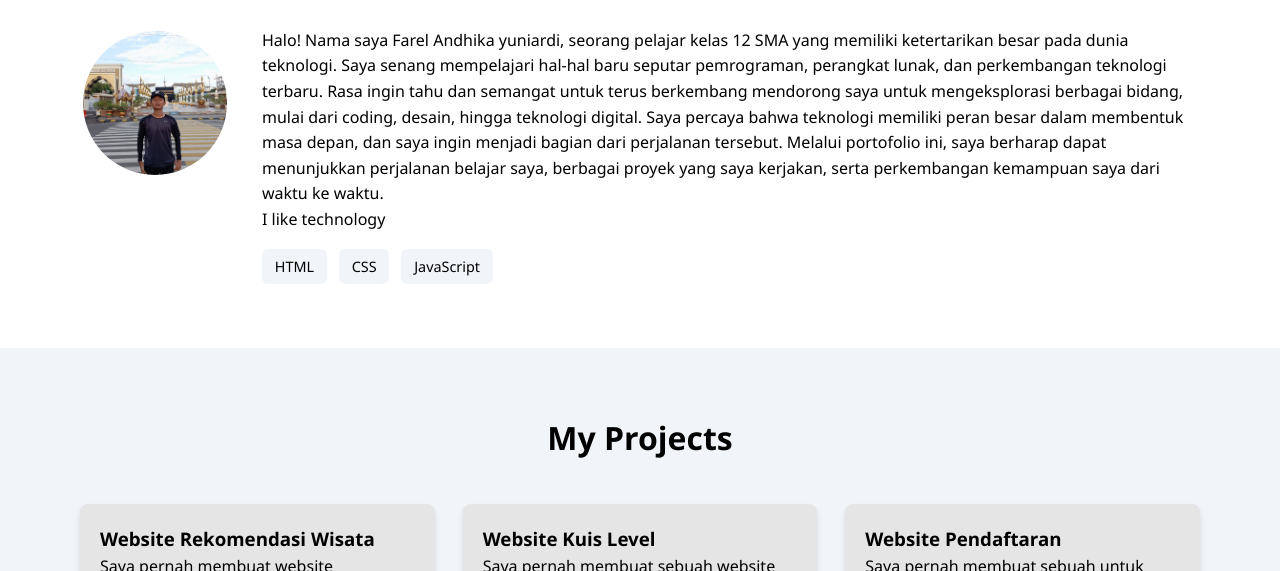
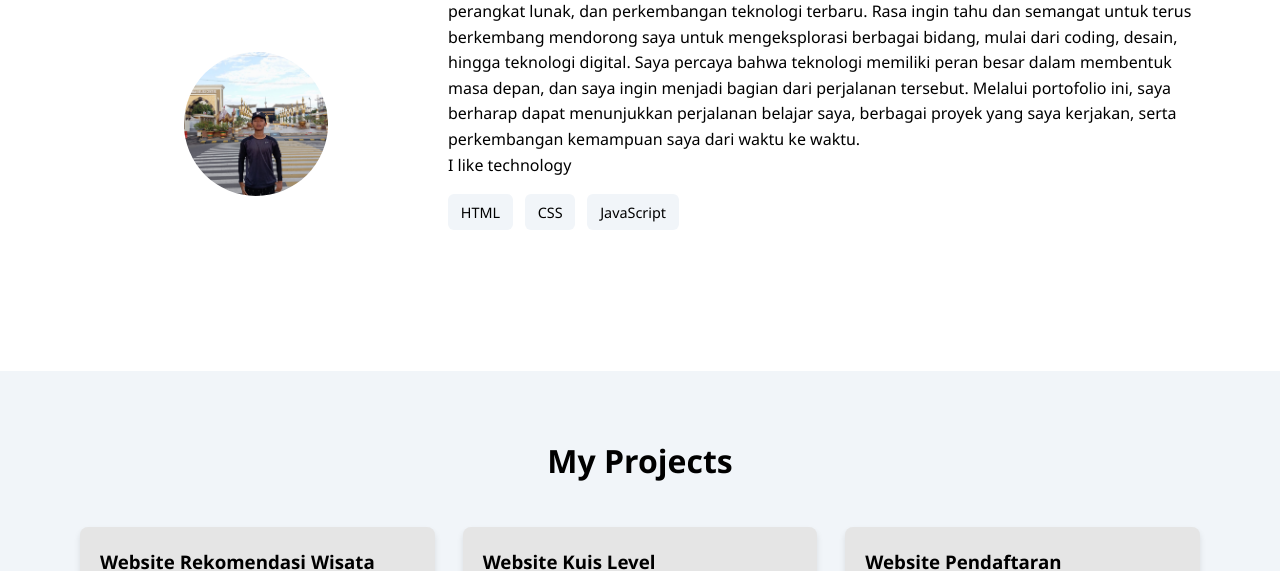
Before and after one commit to Farelandhika/portofolio., a plain HTML site: page index.html in a window 1280 px wide. Shown: the part 631-1202 px from the top of the page. Drawn offline with Linux system fonts and the light colour scheme.

Commit message:
Update style.css

```diff
--- a/style.css
+++ b/style.css
@@ -117,7 +117,7 @@
 
 /* About */
 #about {
-    padding-top: 6rem; /* kompensasi header fixed */
+    padding-top: 1rem; /* kompensasi header fixed */
   }
 
   #about .section-title {
@@ -127,13 +127,22 @@
 
   .about-content {
     display: flex;
-    align-items: flex-start; /* agar teks sejajar atas dengan foto */
-    gap: 2rem;
+    align-items: center; /* agar teks sejajar atas dengan foto */
+    gap: 1rem;
     flex-wrap: wrap; /* memungkinkan pindah baris di layar sangat kecil */
+    justify-content: start;
+    text-align: start;
+    align-items: start;
+    margin-top: 0 0 auto;
+    margin: 0 0 auto;
+    padding: -100px;
+
   }
 
   .profile-img {
     flex: 0 0 auto;
+    padding: 6px;
+    margin: 95px;
   }
 
   .profile-img img {
@@ -142,6 +151,7 @@
     border-radius: 50%;
     object-fit: cover;
     border: 3px solid var(--border);
+
   }
 
   .about-text {
```
